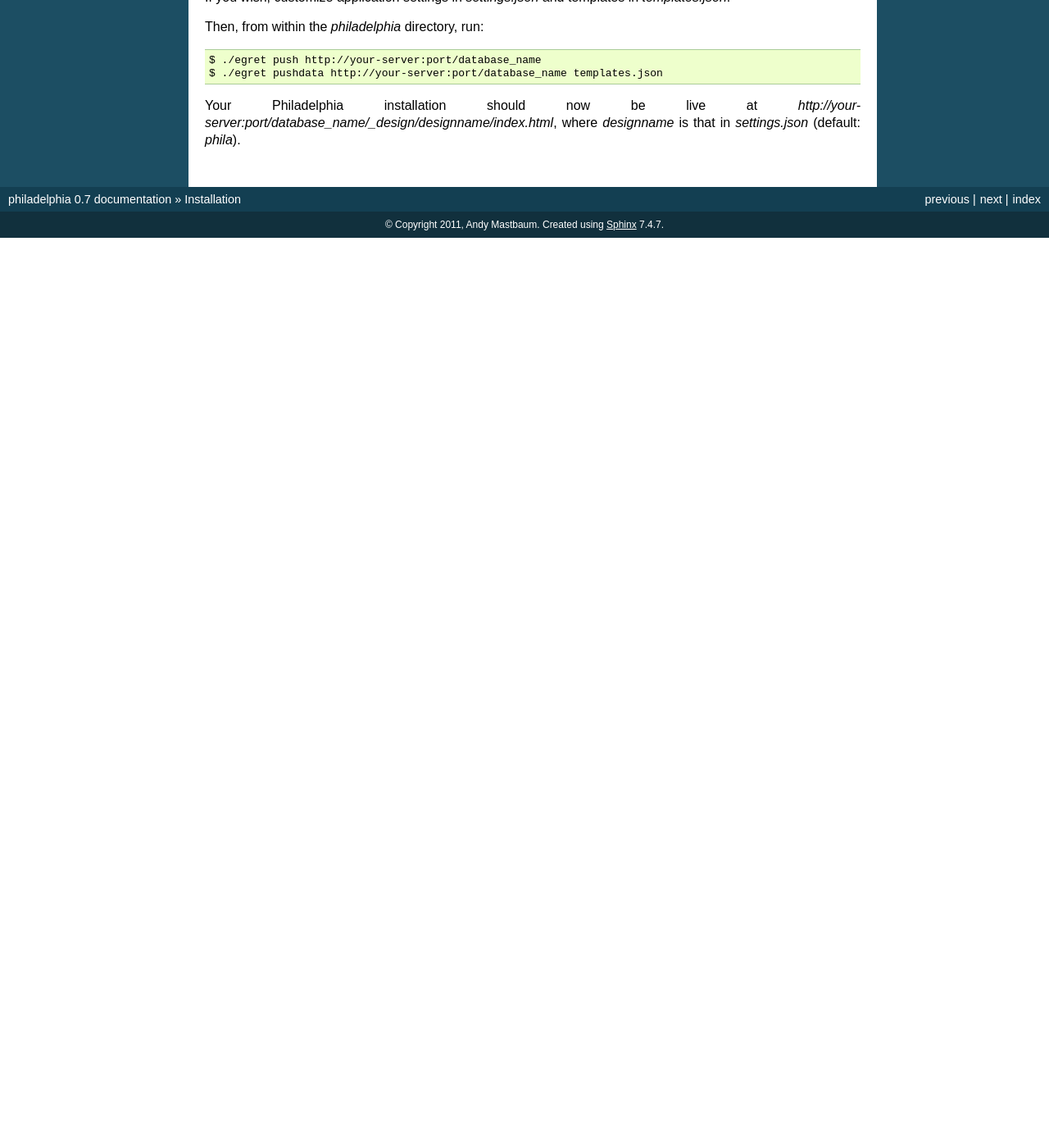
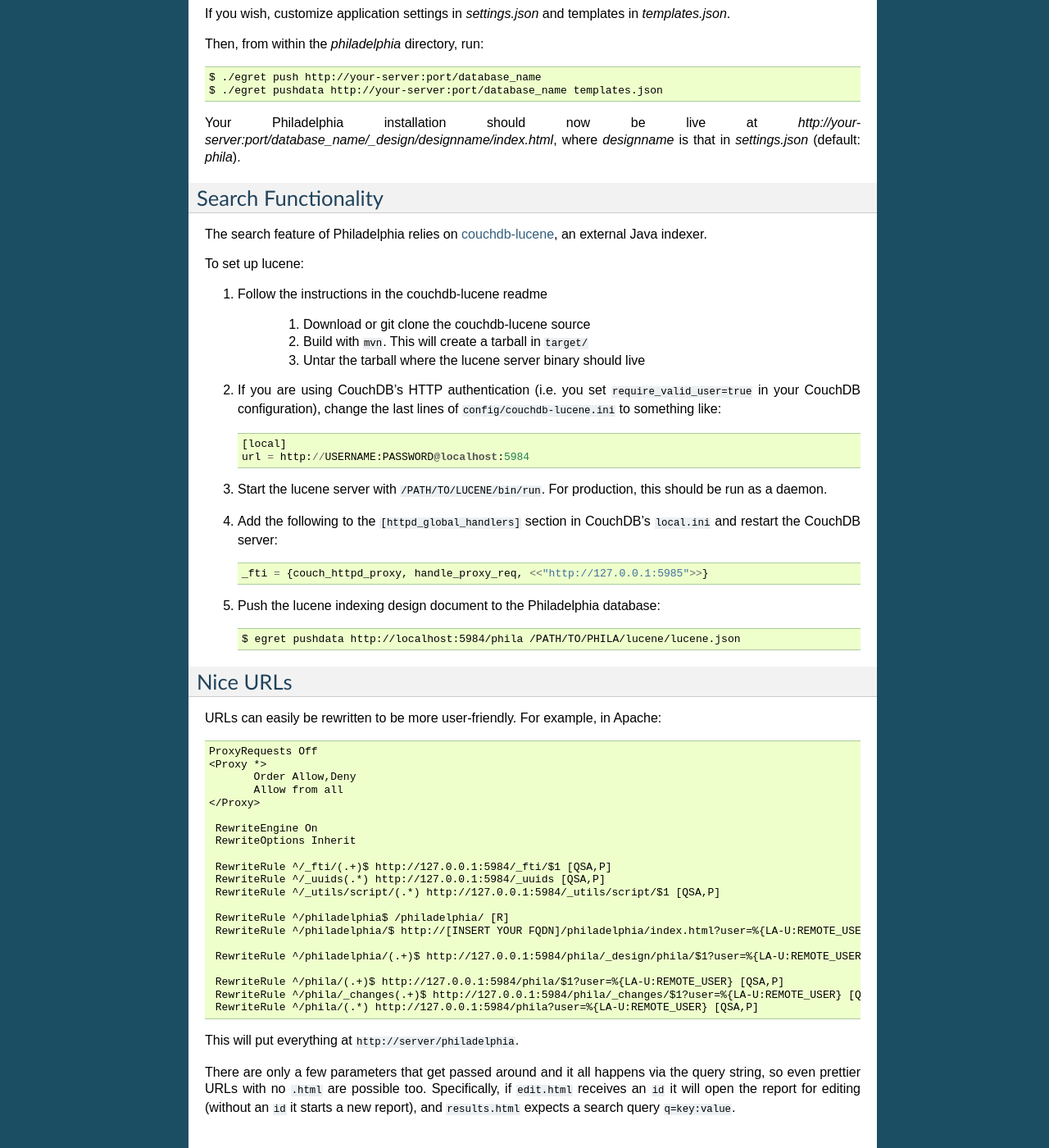
Before and after one commit to mastbaum/philadelphia, a Sphinx documentation site: the page built from docs/install.rst, in a window 1280 px wide and 1400 px high, scrolled down 415 px. Shown: the whole window at 82% size. Built offline with Sphinx 7.4.7, drawn with Linux system fonts in a browser that asks for light colours; formulas are drawn with MathJax 3; before the commit the page ends 900 px from its top, so only the background shows below that; some of the changed text lies outside the part shown.

Commit message:
update install docs with lucene guidance

```diff
--- a/docs/install.rst
+++ b/docs/install.rst
@@ -5,11 +5,11 @@
 Requirements
 ------------
 * Python >= 2.6
-* CouchDB >= 1.1.0
+* `CouchDB <http://couchdb.apache.org>`_ 1.1.0
+* `couchdb-lucene <https://github.com/rnewson/couchdb-lucene>`_ 0.9
 
 Installing
 ----------
-
 Clone the Philadelphia repository from github::
 
     $ git clone git://github.com/mastbaum/philadelphia.git
@@ -22,3 +22,60 @@
     $ ./egret pushdata http://your-server:port/database_name templates.json
 
 Your Philadelphia installation should now be live at `http://your-server:port/database_name/_design/designname/index.html`, where `designname` is that in `settings.json` (default: `phila`).
+
+Search Functionality
+--------------------
+The search feature of Philadelphia relies on `couchdb-lucene <https://github.com/rnewson/couchdb-lucene>`_, an external Java indexer.
+
+To set up lucene:
+
+1. Follow the instructions in the couchdb-lucene readme
+
+    1. Download or git clone the couchdb-lucene source
+    2. Build with ``mvn``. This will create a tarball in ``target/``
+    3. Untar the tarball where the lucene server binary should live
+
+2. If you are using CouchDB's HTTP authentication (i.e. you set ``require_valid_user=true`` in your CouchDB configuration), change the last lines of ``config/couchdb-lucene.ini`` to something like::
+
+    [local]
+    url = http://USERNAME:PASSWORD@localhost:5984
+
+3. Start the lucene server with ``/PATH/TO/LUCENE/bin/run``. For production, this should be run as a daemon.
+4. Add the following to the ``[httpd_global_handlers]`` section in CouchDB's ``local.ini`` and restart the CouchDB server::
+
+    _fti = {couch_httpd_proxy, handle_proxy_req, <<"http://127.0.0.1:5985">>}
+
+5. Push the lucene indexing design document to the Philadelphia database::
+
+    $ egret pushdata http://localhost:5984/phila /PATH/TO/PHILA/lucene/lucene.json
+
+
+Nice URLs
+---------
+URLs can easily be rewritten to be more user-friendly. For example, in Apache::
+
+    ProxyRequests Off
+    <Proxy *>
+           Order Allow,Deny
+           Allow from all
+    </Proxy>
+
+     RewriteEngine On
+     RewriteOptions Inherit
+
+     RewriteRule ^/_fti/(.+)$ http://127.0.0.1:5984/_fti/$1 [QSA,P]
+     RewriteRule ^/_uuids(.*) http://127.0.0.1:5984/_uuids [QSA,P]
+     RewriteRule ^/_utils/script/(.*) http://127.0.0.1:5984/_utils/script/$1 [QSA,P]
+
+     RewriteRule ^/philadelphia$ /philadelphia/ [R]
+     RewriteRule ^/philadelphia/$ http://[INSERT YOUR FQDN]/philadelphia/index.html?user=%{LA-U:REMOTE_USER} [QSA,P]
+
+     RewriteRule ^/philadelphia/(.+)$ http://127.0.0.1:5984/phila/_design/phila/$1?user=%{LA-U:REMOTE_USER} [QSA,P]
+
+     RewriteRule ^/phila/(.+)$ http://127.0.0.1:5984/phila/$1?user=%{LA-U:REMOTE_USER} [QSA,P]
+     RewriteRule ^/phila/_changes(.+)$ http://127.0.0.1:5984/phila/_changes/$1?user=%{LA-U:REMOTE_USER} [QSA,P]
+     RewriteRule ^/phila/(.*) http://127.0.0.1:5984/phila?user=%{LA-U:REMOTE_USER} [QSA,P]
+
+This will put everything at ``http://server/philadelphia``.
+
+There are only a few parameters that get passed around and it all happens via the query string, so even prettier URLs with no ``.html`` are possible too. Specifically, if ``edit.html`` receives an ``id`` it will open the report for editing (without an ``id`` it starts a new report), and ``results.html`` expects a search query ``q=key:value``.
```
